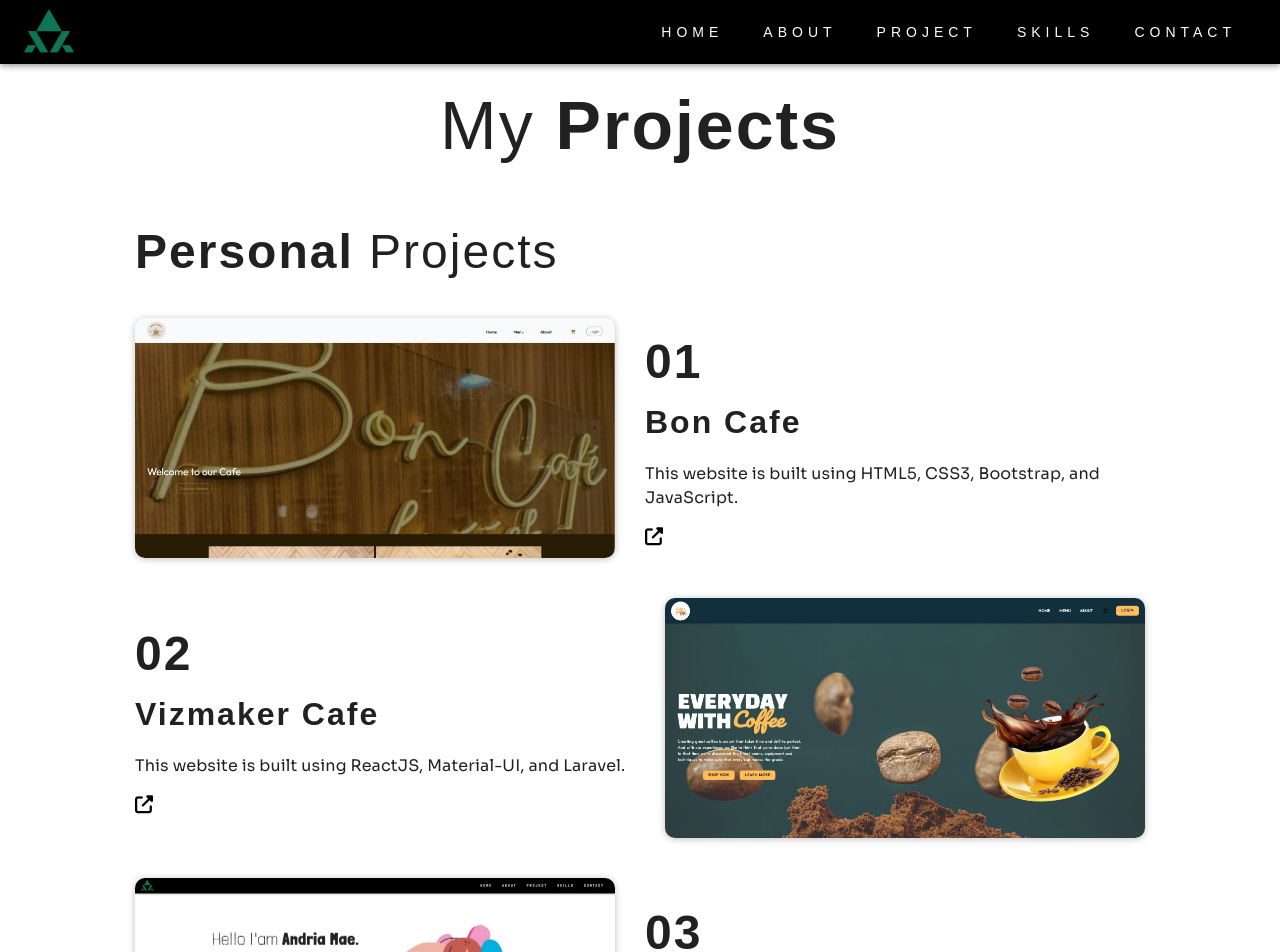
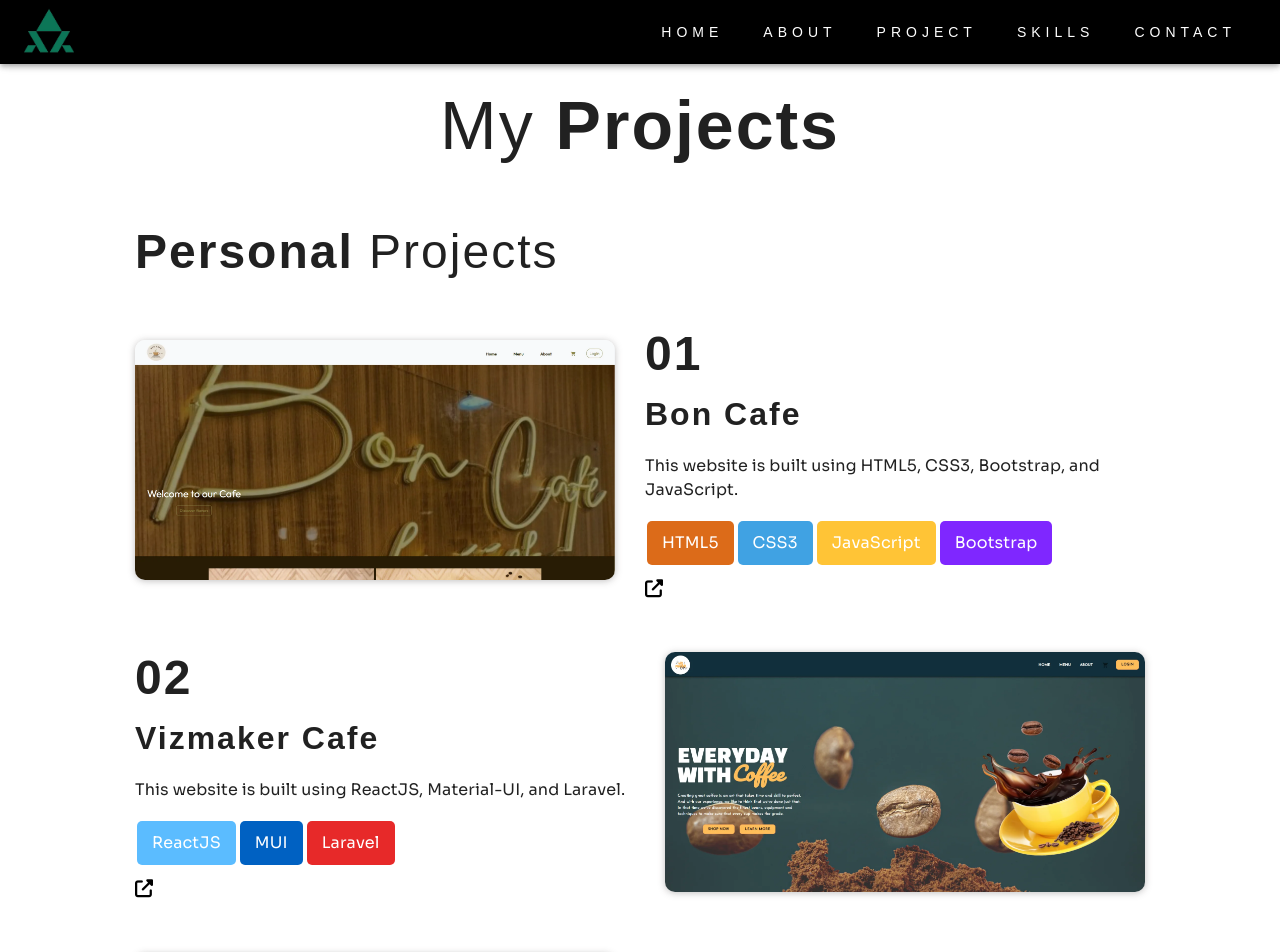
Before and after one commit to DegomaAMD/my-porfolio, a React (Create React App) app in the folder my-app/: page /Project in a window 1280 px wide. Shown: the top 952 px of the page. Built offline with nearby package versions, Linux system fonts and the light colour scheme; the HTML template or start-up script is replaced by a standard one; a web font is replaced by a local one.

Commit message:
Added project language label

```diff
--- a/my-app/public/index.html
+++ b/my-app/public/index.html
@@ -7,8 +7,9 @@
     <meta name="theme-color" content="#000000" />
     <meta
       name="description"
-      content="Web site created using create-react-app"
+      content="Entry-level web developer with a passion for crafting user-friendly and responsive websites. Competent in HTML, CSS, JavaScript, React.js, and Node.js. Dedicated to continuous learning and staying updated with the latest web development trends. Eager to contribute to a team and collaborate on innovative projects."
     />
+    <meta content="AMDD | Portfolio" property="title">
     <script src="https://kit.fontawesome.com/21a1cb4d1f.js" crossorigin="anonymous"></script>
     <link rel="preconnect" href="https://fonts.googleapis.com">
     <link rel="preconnect" href="https://fonts.gstatic.com" crossorigin>
--- a/my-app/src/App.css
+++ b/my-app/src/App.css
@@ -79,6 +79,21 @@ nav{
 
 }
 
+/* LANGUAGES */
+.language-wrapper{
+  height: 50px;
+  display: flex;
+  justify-content: flex-start;
+  align-items: center;
+  flex-flow: row wrap;
+  margin-bottom: 10px;
+}
+.language{
+  color: #fff;
+  padding: 10px 15px;
+  margin: 0 2px;
+  border-radius: 5px;
+}
 /* FOOTER COMPONENT */
 .footer{
   background-color: #000;
--- a/my-app/src/pages/Project.js
+++ b/my-app/src/pages/Project.js
@@ -20,21 +20,24 @@ function Project() {
       projectName: "Bon Cafe",
       description: "This website is built using HTML5, CSS3, Bootstrap, and JavaScript.",
       link: "https://degomaamd.github.io/",
-      imgPath: personalProj1
+      imgPath: personalProj1,
+      language: ['html', 'css', 'javascript', 'bootstrap']
       },
       {
       id: 2,
       projectName: "Vizmaker Cafe",
       description: "This website is built using ReactJS, Material-UI, and Laravel.",
       link: "https://degoma-amd-eju1.vercel.app/Home",
-      imgPath: personalProj2
+      imgPath: personalProj2,
+      language: ['react', 'mui', 'laravel']
       },
       {
         id: 3,
         projectName: "My Portfolio",
         description: "This portfolio is built using ReactJS, and Material-UI.",
         link: "https://degomaamd.github.io/",
-        imgPath: personalProj3
+        imgPath: personalProj3,
+        language: ['react', 'mui']
       }];
 
       const   workProjects = [{
@@ -43,7 +46,8 @@ function Project() {
         projectName: "HB88.la",
         description: "This landing page is built using HTML5, CSS3, Wordpress, and Flatsome page builder.",
         link: "https://hb88.la/",
-        imgPath: workProj1
+        imgPath: workProj1,
+        language: ['html', 'css', 'wordpress', 'flatsome']
         },
         {
         id: 2,
@@ -51,7 +55,8 @@ function Project() {
         projectName: "HB88.ai",
         description: "This landing page is built using HTML5, CSS3, Wordpress, and Flatsome page builder.",
         link: "https://hb88.ai/",
-        imgPath: workProj2
+        imgPath: workProj2,
+        language: ['html', 'css', 'wordpress', 'flatsome']
         },
         {
           id: 3,
@@ -59,7 +64,8 @@ function Project() {
           projectName: "HB88.asia",
           description: "This landing page is built using HTML5, CSS3, Wordpress, and Flatsome page builder.",
           link: "https://hb88.asia/",
-          imgPath: workProj3
+          imgPath: workProj3,
+          language: ['html', 'css', 'wordpress', 'flatsome']
         },
         {
           id: 4,
@@ -67,7 +73,8 @@ function Project() {
           projectName: "HB88.info",
           description: "This landing page is built using HTML5, CSS3, Wordpress, and Flatsome page builder.",
           link: "https://hb88.info/",
-          imgPath: workProj4
+          imgPath: workProj4,
+          language: ['html', 'css', 'wordpress', 'flatsome']
           },
           {
           id: 5,
@@ -75,7 +82,8 @@ function Project() {
           projectName: "HB88.life",
           description: "This landing page is built using HTML5, CSS3, Wordpress, and Flatsome page builder.",
           link: "https://hb88.life/",
-          imgPath: workProj5
+          imgPath: workProj5,
+          language: ['html', 'css', 'wordpress', 'flatsome']
           },
           {
           id: 6,
@@ -83,7 +91,8 @@ function Project() {
           projectName: "HB88.mobi",
           description: "This landing page is built using HTML5, CSS3, Wordpress, and Flatsome page builder.",
           link: "https://hb88.mobi/",
-          imgPath: workProj6
+          imgPath: workProj6,
+          language: ['html', 'css', 'wordpress', 'flatsome']
           },
           {
           id: 7,
@@ -91,7 +100,8 @@ function Project() {
           projectName: "HB88.pro",
           description: "This landing page is built using HTML5, CSS3, Wordpress, and Flatsome page builder.",
           link: "https://hb88.pro/",
-          imgPath: workProj7
+          imgPath: workProj7,
+          language: ['html', 'css', 'wordpress', 'flatsome']
           },
           {
           id: 8,
@@ -99,7 +109,8 @@ function Project() {
           projectName: "HB88.world",
           description: "This landing page is built using HTML5, CSS3, Wordpress, and Flatsome page builder.",
           link: "https://hb88.world/",
-          imgPath: workProj8
+          imgPath: workProj8,
+          language: ['html', 'css', 'wordpress', 'flatsome']
           },
           {
             id: 9,
@@ -107,8 +118,33 @@ function Project() {
             projectName: "HB88 RTP Live",
             description: "HB88 RTP Live is a landing page that showcases the best games from various game providers, which players can enjoy on the main website. It also features a lucky roulette where players can win prizes to use on the main website. This page is built using HTML5, CSS3, Bootstrap, and JavaScript.",
             link: "https://hb88.bet/",
-            imgPath: workProj9
+            imgPath: workProj9,
+            language: ['html', 'css', 'bootstrap', 'javascript']
       }];
+
+      const languages = {
+        html: { name: 'HTML5', color: '#DC6B19' },
+        css: { name: 'CSS3', color: '#40A2E3' },
+        bootstrap: { name: 'Bootstrap', color: '#7F27FF' },
+        javascript: { name: 'JavaScript', color: '#FFC436' },
+        react: { name: 'ReactJS', color: '#5BBCFF' },
+        mui: { name: 'MUI', color: '#0061c2' },
+        laravel: { name: 'Laravel', color: '#E72929' },
+        mysql: { name: 'MySql', color: '#0174BE' },
+        wordpress: { name: 'Wordpress', color: '#222831' },
+        flatsome: { name: 'Flatsome Theme', color: '#446084' }
+      }
+
+      const findLangArr = (arr) => {
+        console.log(arr)
+       return  arr.map(lang => {
+          const langs = languages[lang];
+          return (
+            <span key={lang} style={{backgroundColor: langs.color}} className='language'>{langs.name}</span>
+          )
+        })
+
+        }
 
 
 
@@ -130,6 +166,9 @@ function Project() {
                       <strong>0{item.id}</strong>
                       <h3>{item.projectName}</h3>
                       <p>{item.description}</p>
+                      <div>
+                        <div className='language-wrapper'>{findLangArr(item.language)}</div>
+                      </div>
                       <Link href={item.link} underline="none" target="_blank" rel="noopener">
                         <i className="fa-solid fa-up-right-from-square"></i>
                       </Link>
@@ -150,6 +189,9 @@ function Project() {
                 <strong>0{item.id}</strong>
                 <h3>{item.projectName}</h3>
                 <p>{item.description}</p>
+                <div>
+                    <div className='language-wrapper'>{findLangArr(item.language)}</div>
+                </div>
                 <Link href={item.link} underline="none" target="_blank" rel="noopener">
                   <i className="fa-solid fa-up-right-from-square"></i>
                 </Link>
```
